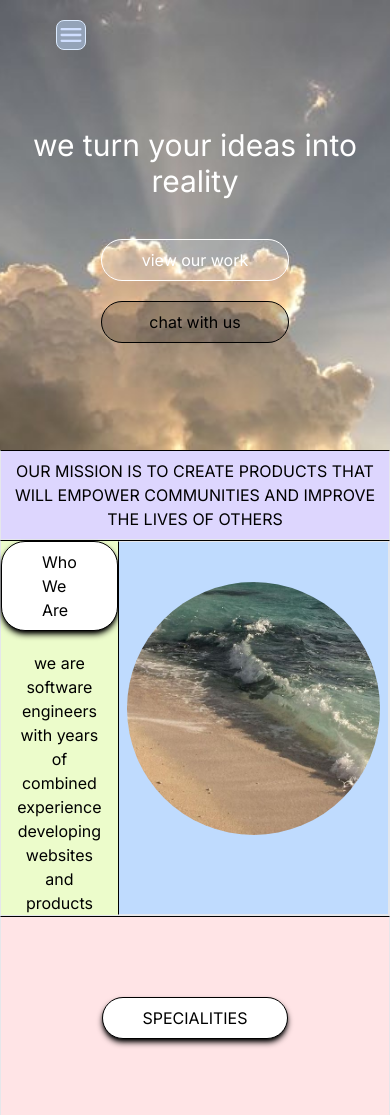
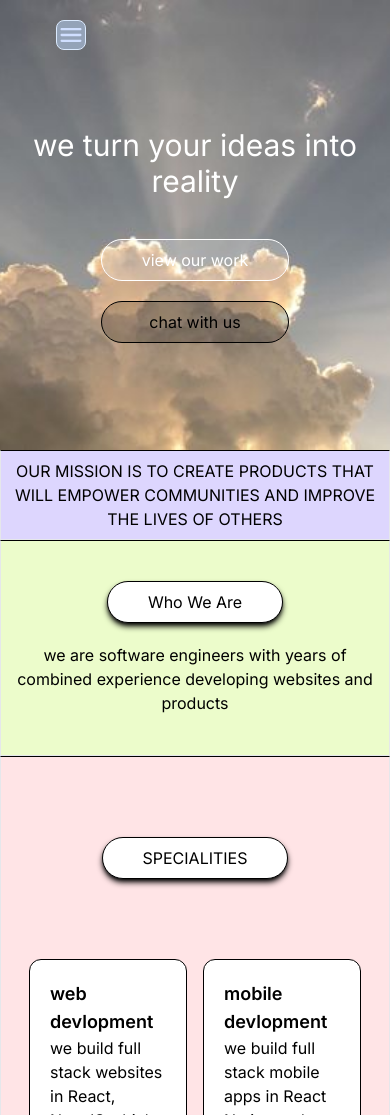
Before and after one commit to diniftryn/whiztech-portfolio, a Next.js app: page / in a window 390 px wide. Shown: the top 1115 px of the page. Built offline with nearby package versions, Linux system fonts and the light colour scheme.

Commit message:
modify about section to hide image on smaller devices

```diff
--- a/components/About.tsx
+++ b/components/About.tsx
@@ -4,7 +4,7 @@ import Image from "next/image";
 export default function About() {
   return (
     <section id="about" className="w-full border border-t-black flex">
-      <div className="flex-1 bg-lime-100 flex flex-col justify-center items-center">
+      <div className="flex-1 bg-lime-100 flex flex-col justify-center items-center py-10">
         <div className="flex justify-center items-center pb-5 md:pb-10">
           <RoundHeader text="Who We Are" />
         </div>
@@ -12,7 +12,7 @@ export default function About() {
         <h2 className="px-3 md:px-10 text-center">we are software engineers with years of combined experience developing websites and products</h2>
       </div>
 
-      <div className="bg-blue-200 border border-l-black">
+      <div className="bg-blue-200 border border-l-black hidden md:block">
         <div className="py-10 px-2 md:px-10 flex justify-center">
           <Image className="rounded-full" src="/ocean.jpeg" alt="" width={300} height={300} />
         </div>
```
